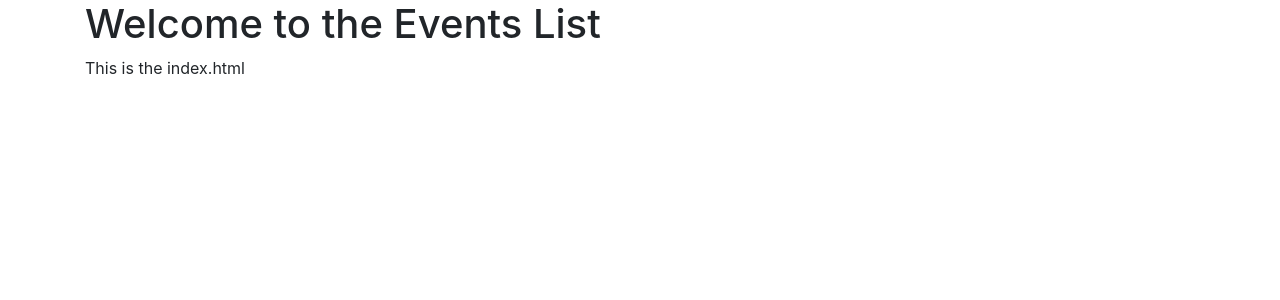
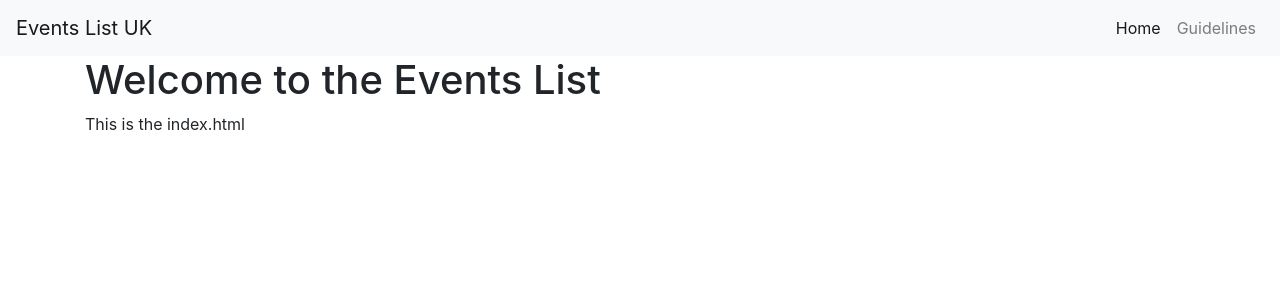
Before and after one commit to david-walters/Milestone-3-Code-Institute, a Flask app: page / in a window 1280 px wide. Shown: the top 300 px of the page. Run offline with Flask 3, Linux system fonts and the light colour scheme.

Commit message:
Add a header with a collapsable Bootstrap navbar to the base file. Use Jinja2 for active pages functionalities

```diff
--- a/events_list/templates/base.html
+++ b/events_list/templates/base.html
@@ -14,6 +14,25 @@
 </head>
 
 <body>
+
+    <header>
+        <nav class="navbar navbar-expand-lg navbar-light bg-light">
+            <a class="navbar-brand" href="#">Events List UK</a>
+            <button class="navbar-toggler" type="button" data-toggle="collapse" data-target="#navbarNavAltMarkup"
+                aria-controls="navbarNavAltMarkup" aria-expanded="false" aria-label="Toggle navigation">
+                <span class="navbar-toggler-icon"></span>
+            </button>
+            <div class="collapse navbar-collapse" id="navbarNavAltMarkup">
+                <div class="navbar-nav ml-auto">
+                    <a class="nav-link {% if request.endpoint == 'index' %}active{% endif %}"
+                        href="{{ url_for('index') }}">Home {% if request.endpoint == 'index' %}<span
+                            class="sr-only">(current)</span>{% endif %}</a>
+                    <a class="nav-link {% if request.endpoint == 'guidelines' %}active{% endif %}" href="#">Guidelines
+                        {% if request.endpoint == 'guidelines' %}<span class="sr-only">(current)</span>{% endif %}</a>
+                </div>
+            </div>
+        </nav>
+    </header>
 
     <main class="container">
         {% block content %}{% endblock %}
```
